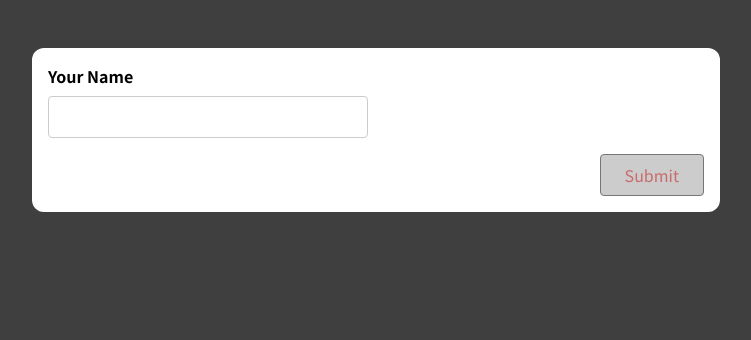
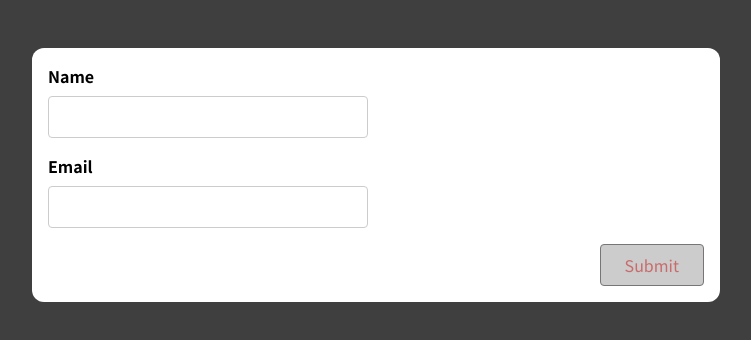
Before and after one commit to martinwachira/how2React-Redefined-2, a React (Create React App) app: page / in a window 1280 px wide. Shown: the top 340 px of the page, without its empty margins (264-1015 px from the left). Built offline with nearby package versions, Linux system fonts and the light colour scheme.

Commit message:
validate email address

```diff
--- a/src/components/SimpleInput.js
+++ b/src/components/SimpleInput.js
@@ -1,53 +1,77 @@
 import { useState } from "react";
 const SimpleInput = (props) => {
   const [name, setName] = useState("");
-  const [nameTouched, setNameTouched] = useState(false);
+  const [email, setEmail] = useState("");
+  const [inputTouched, setInputTouched] = useState(false);
+  const [emailTouched, setEmailTouched] = useState(false);
 
   const nameIsValid = name.trim() !== "";
-  const nameIsInvalid = !nameIsValid && nameTouched;
+  const emailIsValid =
+    email.includes("@") && email.includes(".") && email.trim() !== "";
+  const nameIsInvalid = !nameIsValid && inputTouched;
+  const emailIsInvalid = !emailIsValid && emailTouched;
 
   let formIsValid = false;
 
-  if (nameIsValid) {
+  if (nameIsValid && emailIsValid) {
     formIsValid = true;
   }
 
-  const nameInputHandler = (e) => {
+  const nameChangeHandler = (e) => {
     setName(e.target.value);
   };
 
-  const nameInputBlurHandler = () => {
-    setNameTouched(true);
+  const emailChangeHandler = (e) => {
+    setEmail(e.target.value);
+  };
+
+  const inputBlurHandler = () => {
+    setInputTouched(true);
+    setEmailTouched(true);
   };
 
   const onSubmitHandler = (e) => {
     e.preventDefault();
 
-    setNameTouched(true);
+    setInputTouched(true);
+    setEmailTouched(true);
 
-    if (!nameIsValid) {
+    if (!nameIsValid && !emailIsValid) {
       return;
     }
 
     setName("");
-    setNameTouched(false);
+    setInputTouched(false);
+    setEmailTouched(false);
   };
 
-  const inputClasses = nameIsInvalid ? "form-control invalid" : "form-control";
+  const inputClasses =
+    nameIsInvalid && emailIsInvalid ? "form-control invalid" : "form-control";
 
   return (
     <form onSubmit={onSubmitHandler}>
       <div className={inputClasses}>
-        <label htmlFor="name">Your Name</label>
+        <label htmlFor="name">Name</label>
         <input
           type="text"
           id="name"
           value={name}
-          onBlur={nameInputBlurHandler}
-          onChange={nameInputHandler}
+          onBlur={inputBlurHandler}
+          onChange={nameChangeHandler}
         />
       </div>
       {nameIsInvalid && <p className="error-text">Name Mustn't be Empty</p>}
+      <div className={inputClasses}>
+        <label htmlFor="name">Email</label>
+        <input
+          type="text"
+          id="email"
+          value={email}
+          onBlur={inputBlurHandler}
+          onChange={emailChangeHandler}
+        />
+      </div>
+      {emailIsInvalid && <p className="error-text">Incorrect email</p>}
       <div className="form-actions">
         <button disabled={!formIsValid}>Submit</button>
       </div>
```
